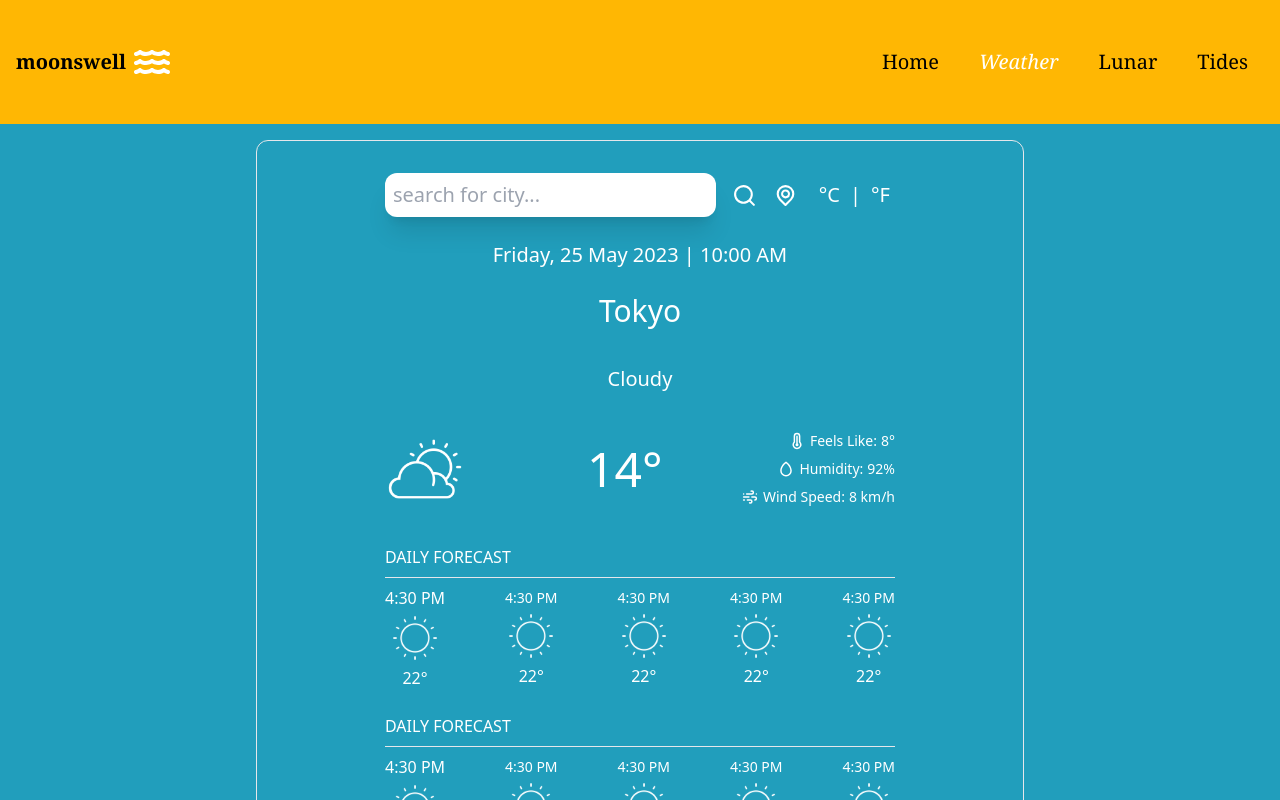
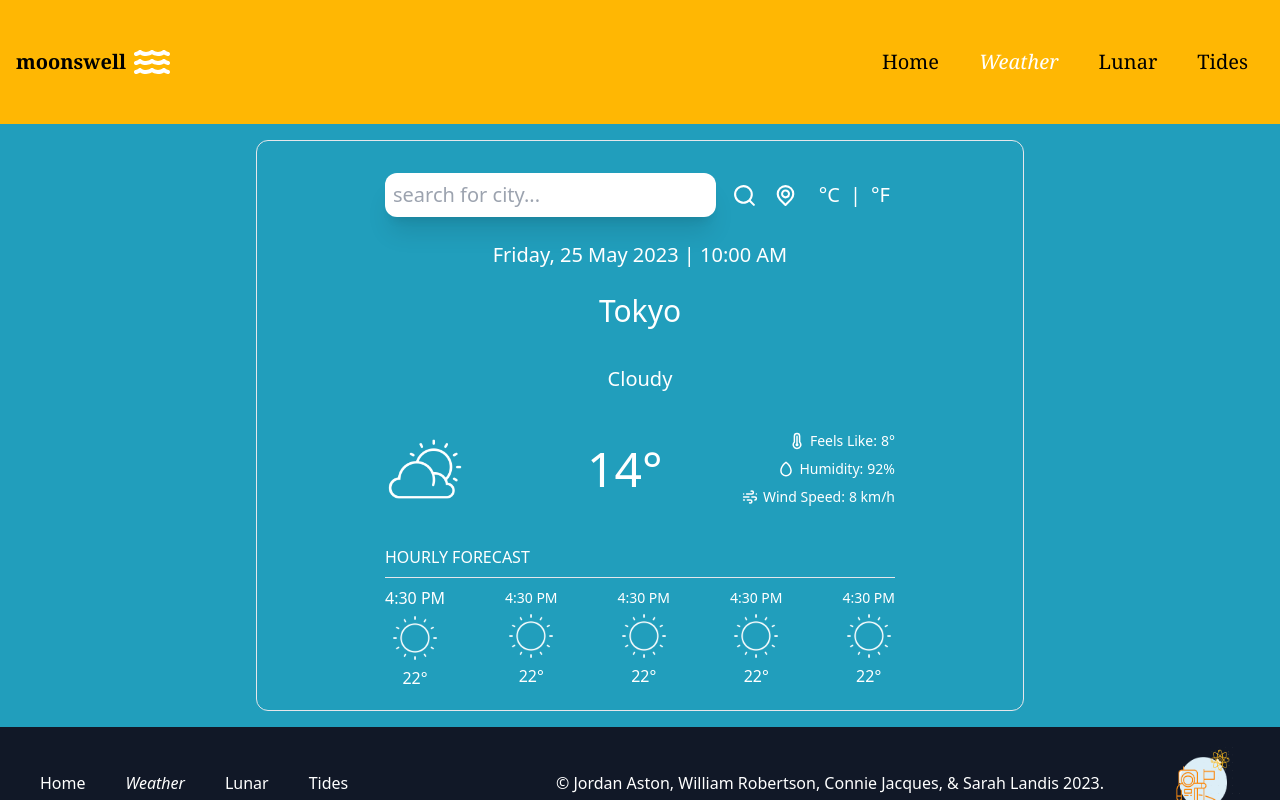
Before and after one commit to reactronauts/untitled-tide-app, a React (Vite) app: page /weather in a window 1280 px wide. Shown: the top 800 px of the page. Built offline with nearby package versions, Linux system fonts and the light colour scheme; no server answers.

Commit message:
forecast updated

```diff
--- a/src/components/Forecast.jsx
+++ b/src/components/Forecast.jsx
@@ -10,7 +10,7 @@ function Forecast({title}) {
     <div className=''>
         <div className='flex items-center justify-start mt-6'>
             <p className='text-white font-medium uppercase'>
-                Daily Forecast
+                Hourly Forecast
             </p>
         </div>
         <hr className='my-2' />
--- a/src/pages/weatherPage.jsx
+++ b/src/pages/weatherPage.jsx
@@ -79,7 +79,6 @@ const WeatherPage = () => {
           {data && <TimeAndLocation data={data} />}
           {data && <TemperatureAndDetails data={data} unit={unit} detailed={true}/>}
           <Forecast />
-          <Forecast />
         </div>
       </div>
     );
```
